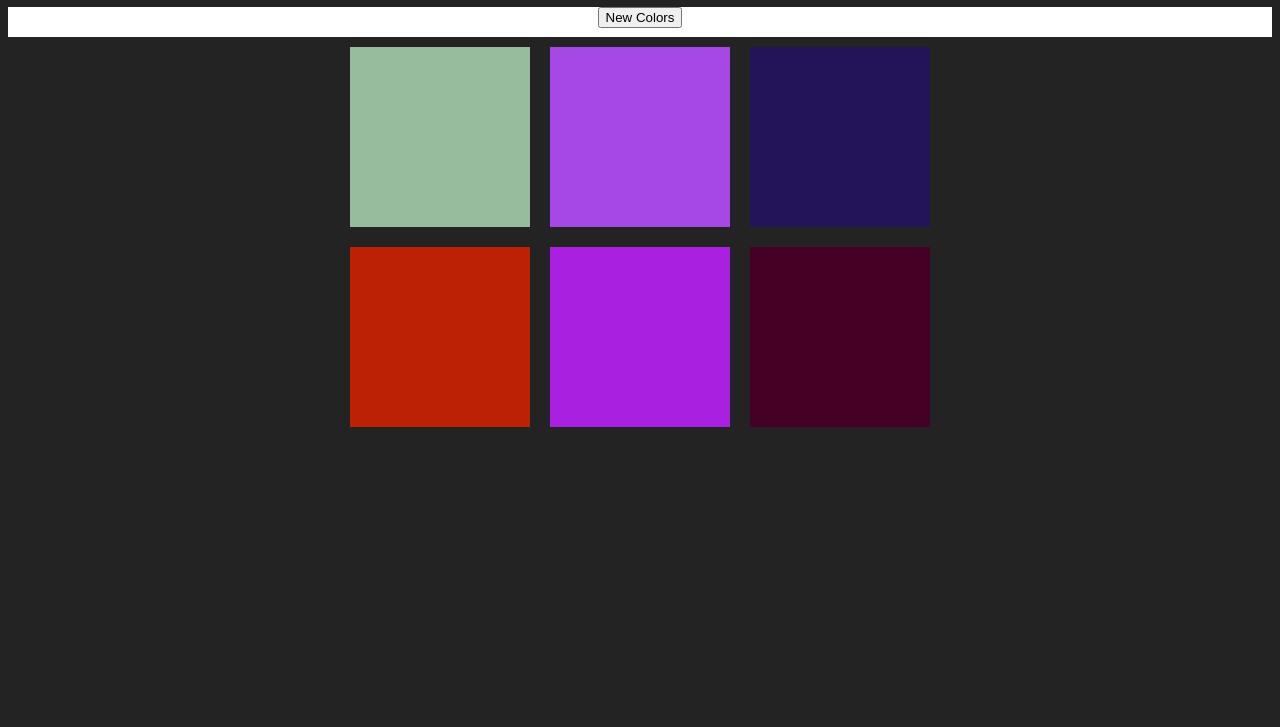
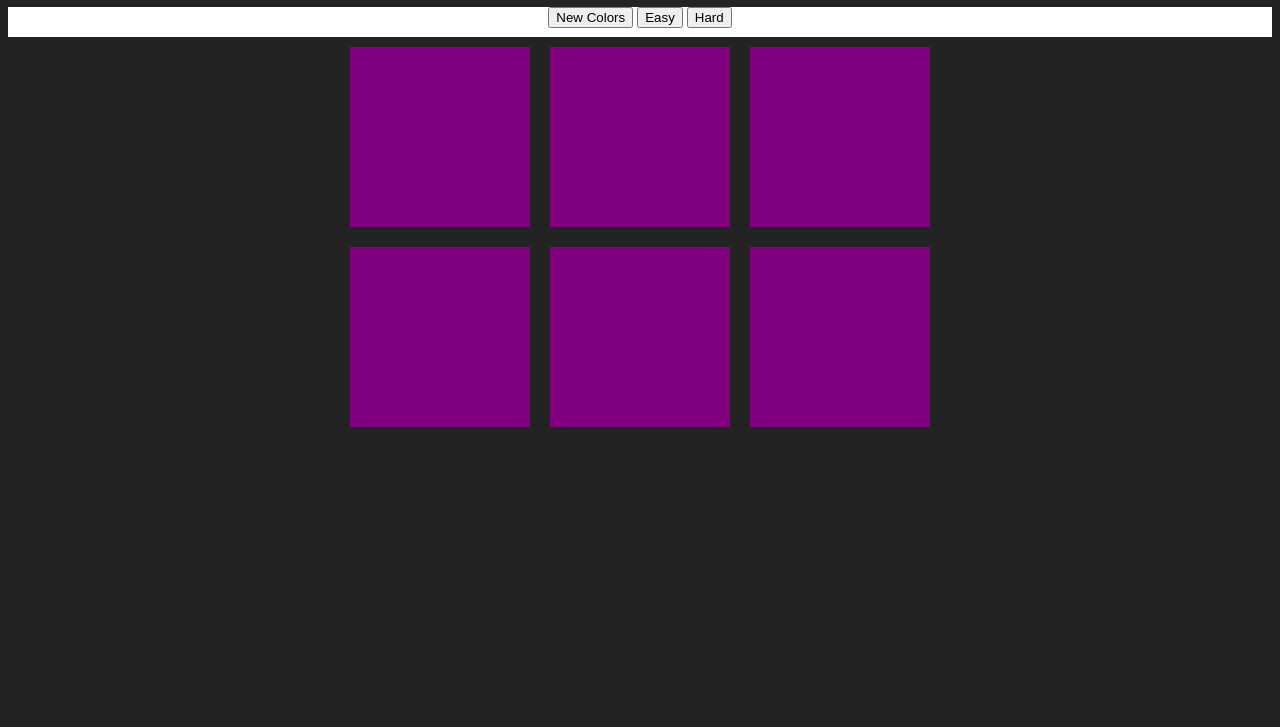
Before and after one commit to emilialach/color-game, a plain HTML site: page color.html in a window 1280 px wide. Shown: the part 73-800 px from the top of the page. Drawn offline with Linux system fonts and the light colour scheme.

Commit message:
new buttons

```diff
--- a/color.html
+++ b/color.html
@@ -10,8 +10,11 @@
 <body>
     <h1>The Great <span id="colorDisplay">RGB</span> Color Game</h1>
     <div id="stripe">
-       <button id="reset">New Colors</button>
+        <button id="reset">New Colors</button>
         <span id="message"></span>
+        <button>Easy</button>
+        <button>Hard</button>
+
     </div>
 
     <div id="container">
--- a/color.js
+++ b/color.js
@@ -5,18 +5,31 @@ var colorDisplay = document.getElementById("colorDisplay");
 var messageDisplay = document.querySelector("#message");
 var h1 = document.querySelector("h1");
 var resetButton = document.querySelector("#reset");
+var easyBtn = document.querySelector("#easyBtn");
+var hardBtn = document.querySelector("#hardBtn");
+
+easyBtn.addEventListener("click", function () {
+    hardBtn.classList.remove("selected");
+    easyBtn.classList.add("selected");
+});
+
+hardBtn.addEventListener("click", function () {
+    easyBtn.classList.remove("selected");
+    hardBtn.classList.add("selected");
+});
 
 resetButton.addEventListener("click", function () {
     //generate all new colors
     colors = generateRandomColors(6);
     // pick a new random color from array
     pickedColor = pickColor();
-    //change color display to match pickedColor
+    //change colorDisplay to match pickedColor
     colorDisplay.textContent = pickedColor;
     //change colors of squares
     for (var i = 0; i < squares.length; i++) {
         squares[i].style.backgroundColor = colors[i];
     }
+    h1.style.background = "#232323";
 })
 
 colorDisplay.textContent = pickedColor;
@@ -34,7 +47,7 @@ for (var i = 0; i < squares.length; i++) {
         //        console.log(clickedColor, pickedColor);
         if (clickedColor === pickedColor) {
             messageDisplay.textContent = "Correct!";
-            resetButton.textContent = "PlayAgain?"
+            resetButton.textContent = "Play Again?"
             changeColors(clickedColor);
             h1.style.background = clickedColor;
         } else {
```
